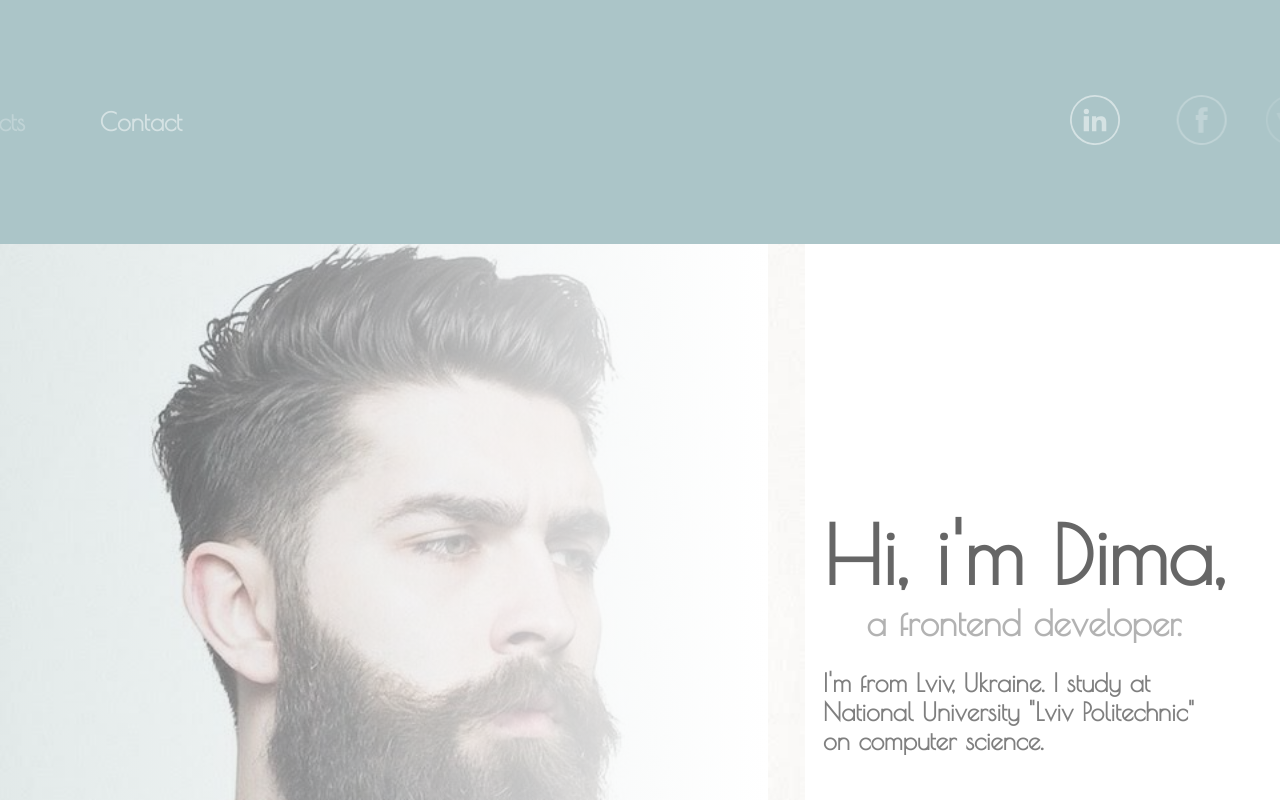
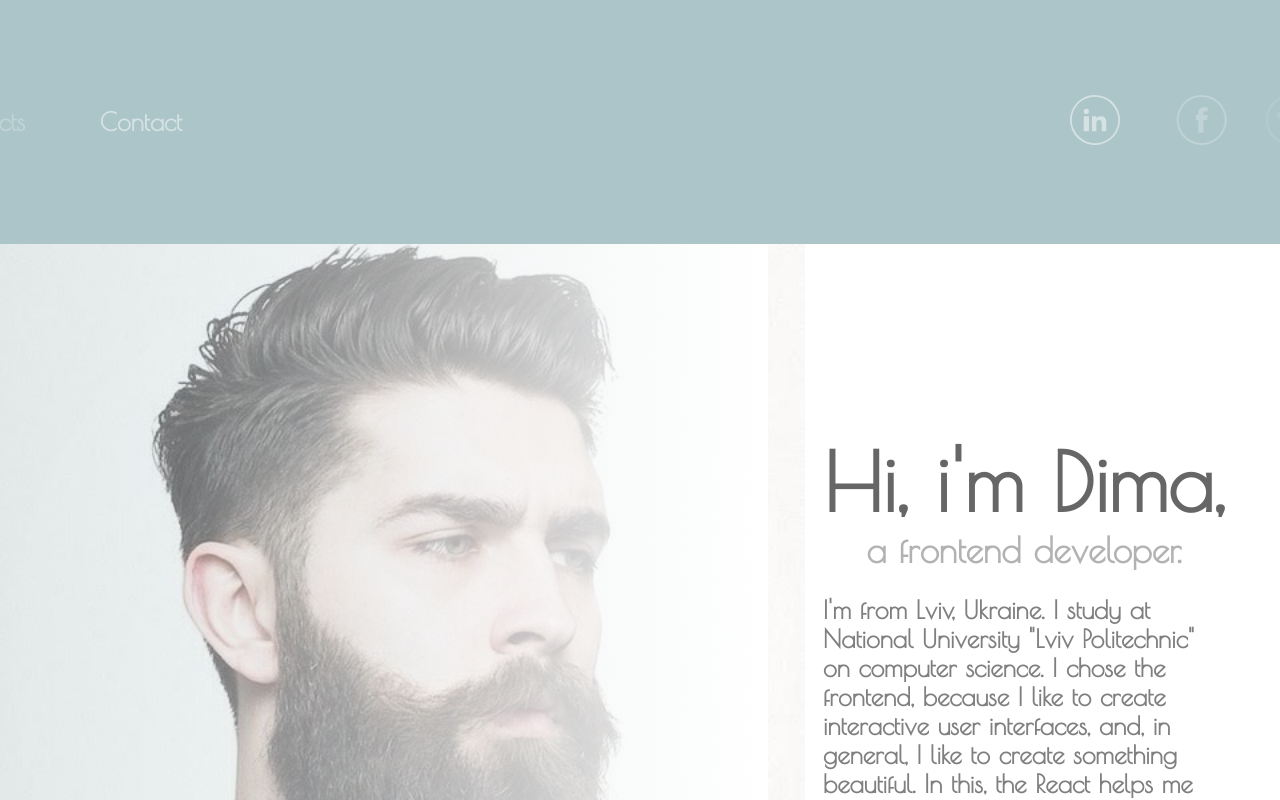
Before and after one commit to Shkvo/shkvo-dev, a React (Create React App) app: page / in a window 1280 px wide. Shown: the top 800 px of the page. Built offline with nearby package versions, Linux system fonts and the light colour scheme.

Commit message:
Clear some imports

```diff
--- a/src/About.js
+++ b/src/About.js
@@ -1,5 +1,4 @@
 import React from 'react';
-
 import './css/Content.css';
 import beardMan from './img/beard-man.jpg'
 
@@ -14,6 +13,8 @@ const About = () => (
             <span>a frontend developer.</span>
             <p>
                 I'm from Lviv, Ukraine. I study at National University "Lviv Politechnic" on computer science.
+                I chose the frontend, because I like to create interactive user interfaces, and, in general,
+                I like to create something beautiful. In this, the <b>React</b> helps me and everything connected with it.
             </p>
         </div>
     </div>
--- a/src/App.js
+++ b/src/App.js
@@ -1,7 +1,6 @@
 import React, { Component } from 'react';
 import Header from './Header';
 import Content from './Content';
-import { Link ,Switch, Route } from 'react-router-dom';
 import './css/keyframes.css';
 import './css/fonts.css';
 
--- a/src/Content.js
+++ b/src/Content.js
@@ -1,10 +1,9 @@
 import React from 'react';
-import { Link, Switch, Route } from 'react-router-dom';
+import { Switch, Route } from 'react-router-dom';
 import About from'./About';
 import Projects from './Projects';
 import Contact from './Contact';
 import './css/Content.css';
-import beardMan from './img/beard-man.jpg'
 
 const Content = () => (
     <section>
--- a/src/Header.js
+++ b/src/Header.js
@@ -1,7 +1,7 @@
 import React from 'react';
 import logo from './svg/Shkvo.svg';
 import './css/Header.css';
-import { Link, Switch, Route } from 'react-router-dom';
+import { Link } from 'react-router-dom';
 import f from './svg/f.svg';
 import g from './svg/g+.svg';
 import vk from './svg/vk.svg';
--- a/src/index.js
+++ b/src/index.js
@@ -1,6 +1,6 @@
 import React from 'react';
 import ReactDOM from 'react-dom';
-import { Link, BrowserRouter, Switch, Route} from 'react-router-dom';
+import { BrowserRouter} from 'react-router-dom';
 import './css/index.css';
 import App from './App';
 
```
